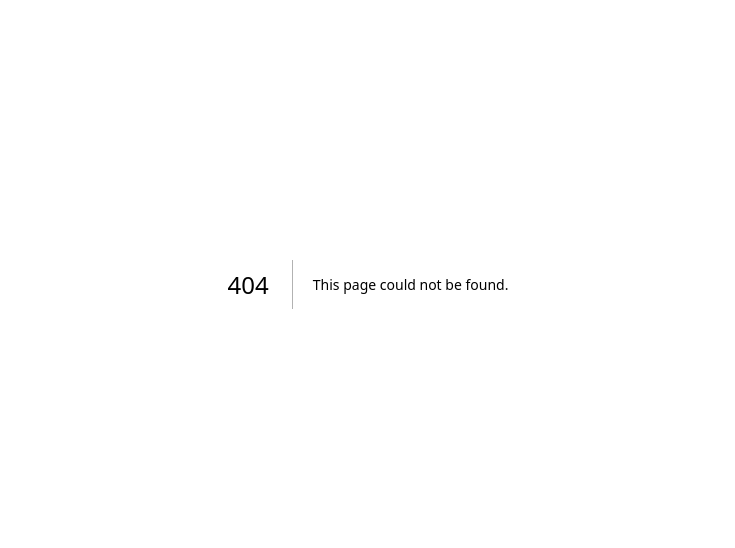
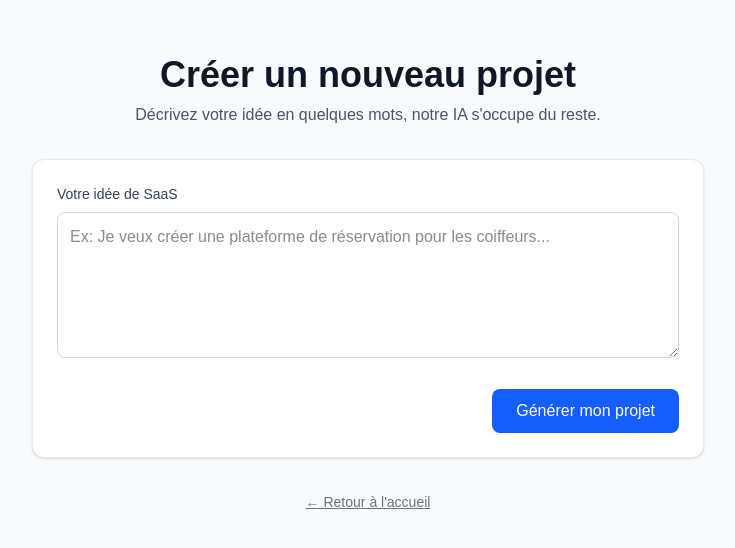
Before and after one commit to ItsJustutur/SaaSForge, a Next.js app: page /generer in a window 1280 px wide. Before the commit this address had no page. Shown: the part 116-664 px from the top of the page, without its empty margins (272-1007 px from the left). Built offline with nearby package versions, Linux system fonts and the light colour scheme.

Commit message:
feat: page de generation interactive

```diff
--- /dev/null
+++ b/app/generer/page.tsx
@@ -0,0 +1,63 @@
+"use client"; // Obligatoire pour utiliser useState (l'interactivité)
+
+import { useState } from "react";
+import Link from "next/link";
+
+export default function GenererPage() {
+  // On crée une variable "prompt" pour stocker le texte, et "setPrompt" pour le modifier
+  const [prompt, setPrompt] = useState("");
+
+  // La fonction qui se lance quand on clique sur le bouton
+  const handleGenerer = () => {
+    if (!prompt.trim()) {
+      alert("Veuillez décrire votre idée avant de générer !");
+      return;
+    }
+    // Pour l'instant, on affiche juste une alerte avec le texte
+    alert(`Génération en cours pour : "${prompt}"\n\n(L'IA sera connectée à l'étape suivante !)`);
+  };
+
+  return (
+    <main className="flex min-h-screen flex-col items-center justify-center bg-gray-50 p-8">
+      <div className="w-full max-w-2xl">
+
+        <div className="mb-8 text-center">
+          <h1 className="text-4xl font-bold text-gray-900 mb-2">Créer un nouveau projet</h1>
+          <p className="text-gray-600">Décrivez votre idée en quelques mots, notre IA s'occupe du reste.</p>
+        </div>
+
+        <div className="rounded-xl bg-white p-6 shadow-sm border border-gray-200">
+          <label htmlFor="prompt" className="block text-sm font-medium text-gray-700 mb-2">
+            Votre idée de SaaS
+          </label>
+
+          <textarea
+            id="prompt"
+            rows={5}
+            value={prompt} // On lie la zone de texte à notre variable
+            onChange={(e) => setPrompt(e.target.value)} // On met à jour la variable à chaque frappe
+            className="w-full rounded-lg border border-gray-300 p-3 text-gray-900 focus:border-blue-500 focus:outline-none focus:ring-1 focus:ring-blue-500"
+            placeholder="Ex: Je veux créer une plateforme de réservation pour les coiffeurs..."
+          />
+
+          <div className="mt-6 flex justify-end">
+            <button
+              type="button"
+              onClick={handleGenerer} // On déclenche la fonction au clic
+              className="rounded-lg bg-blue-600 px-6 py-2.5 text-white font-medium hover:bg-blue-700 transition-colors"
+            >
+              Générer mon projet
+            </button>
+          </div>
+        </div>
+
+        <div className="mt-8 text-center">
+          <Link href="/" className="text-sm text-gray-500 hover:text-gray-900 underline">
+            &larr; Retour à l'accueil
+          </Link>
+        </div>
+
+      </div>
+    </main>
+  );
+}
```
